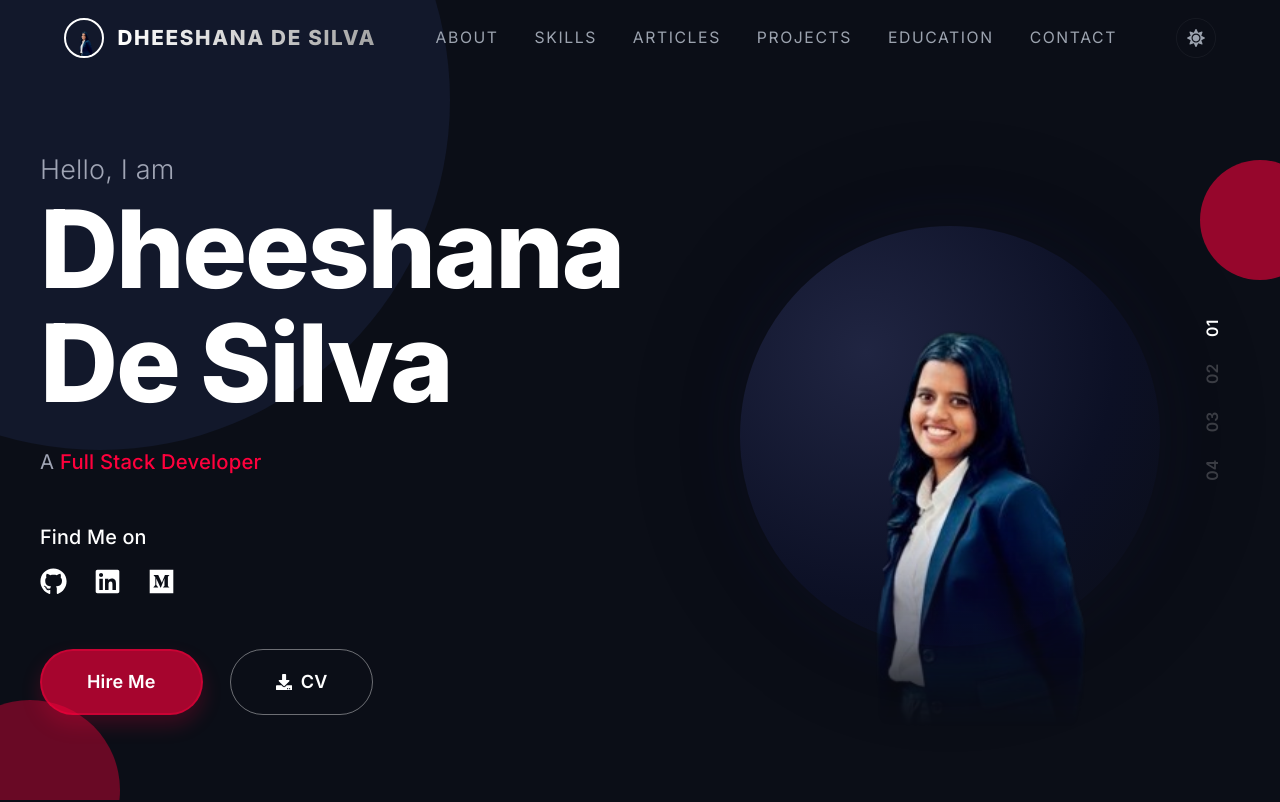
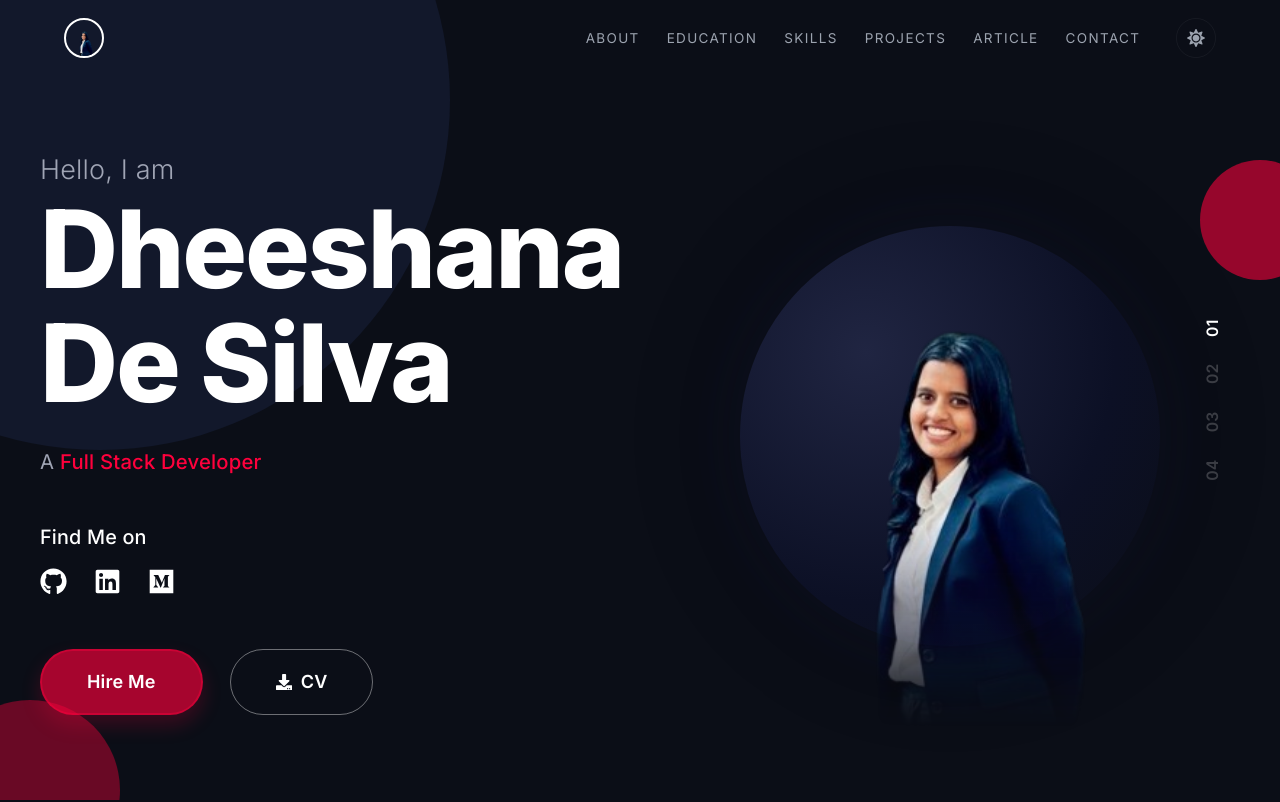
Before and after one commit to Dheeshana-DeSilva/portfolio, a React (Vite) app: page / in a window 1280 px wide. Shown: the top 802 px of the page. Built offline with nearby package versions, Linux system fonts and the light colour scheme.

Commit message:
refactor(navbar): switch to object-based nav links and update styling

```diff
--- a/src/components/Navbar.css
+++ b/src/components/Navbar.css
@@ -45,21 +45,16 @@
   border-color: var(--nav-underline);
 }
 
-.nav-logo-text {
-  font-size: 1.15rem;
-  font-weight: 800;
-  letter-spacing: 0.08em;
-  color: var(--text-primary);
-  text-transform: uppercase;
-  background: var(--logo-gradient);
-  -webkit-background-clip: text;
-  background-clip: text;
-  -webkit-text-fill-color: transparent;
+
+.nav-menu-group {
+  display: flex;
+  align-items: center;
+  gap: 2rem;
 }
 
 .nav-links {
   display: none;
-  gap: 2rem;
+  gap: 1.5rem;
   list-style: none;
   margin: 0;
   padding: 0;
@@ -75,7 +70,7 @@
 .nav-link {
   color: var(--text-muted);
   text-transform: uppercase;
-  font-size: 0.875rem;
+  font-size: 0.75rem;
   letter-spacing: 0.1em;
   cursor: pointer;
   transition: color 0.3s ease, text-shadow 0.3s ease;
--- a/src/components/Navbar.jsx
+++ b/src/components/Navbar.jsx
@@ -14,8 +14,6 @@ const Navbar = ({ theme, toggleTheme }) => {
     return () => window.removeEventListener('scroll', handleScroll)
   }, [])
 
-  const navLinks = ['about', 'skills', 'articles', 'projects', 'education', 'contact']
-
   return (
     <nav className={`navbar ${scrolled ? 'scrolled' : ''}`}>
       <div className="nav-container">
@@ -23,21 +21,29 @@ const Navbar = ({ theme, toggleTheme }) => {
         {/* Logo */}
         <span className="nav-logo">
           <img src={profileImg} alt="Profile" className="nav-profile-pic" />
-          <span className="nav-logo-text">Dheeshana De Silva</span>
         </span>
 
+        {/* Right Side Group */}
+        <div className="nav-menu-group">
           {/* Desktop Links */}
           <ul className="nav-links">
-          {navLinks.map((link) => (
-            <li key={link}>
+            {[
+              { id: 'about', label: 'About' },
+              { id: 'education', label: 'Education' },
+              { id: 'skills', label: 'Skills' },
+              { id: 'projects', label: 'Projects' },
+              { id: 'articles', label: 'Article' },
+              { id: 'contact', label: 'Contact' }
+            ].map((link) => (
+              <li key={link.id}>
                 <Link
-                to={link}
+                  to={link.id}
                   smooth={true}
                   duration={500}
-                offset={-70}
+                  offset={0}
                   className="nav-link"
                 >
-                {link}
+                  {link.label}
                 </Link>
               </li>
             ))}
@@ -65,21 +71,29 @@ const Navbar = ({ theme, toggleTheme }) => {
             </button>
           </div>
         </div>
+      </div>
 
       {/* Mobile Menu */}
       <div className={`mobile-menu ${menuOpen ? 'open' : ''}`}>
         <ul className="mobile-nav-links">
-          {navLinks.map((link) => (
-            <li key={link}>
+          {[
+            { id: 'about', label: 'About' },
+            { id: 'education', label: 'Education' },
+            { id: 'skills', label: 'Skills' },
+            { id: 'projects', label: 'Projects' },
+            { id: 'articles', label: 'Article' },
+            { id: 'contact', label: 'Contact' }
+          ].map((link) => (
+            <li key={link.id}>
               <Link
-                to={link}
+                to={link.id}
                 smooth={true}
                 duration={500}
-                offset={-70}
+                offset={0}
                 className="nav-link"
                 onClick={() => setMenuOpen(false)}
               >
-                {link}
+                {link.label}
               </Link>
             </li>
           ))}
```
Lines whose indentation alone changed are shown as unchanged.
